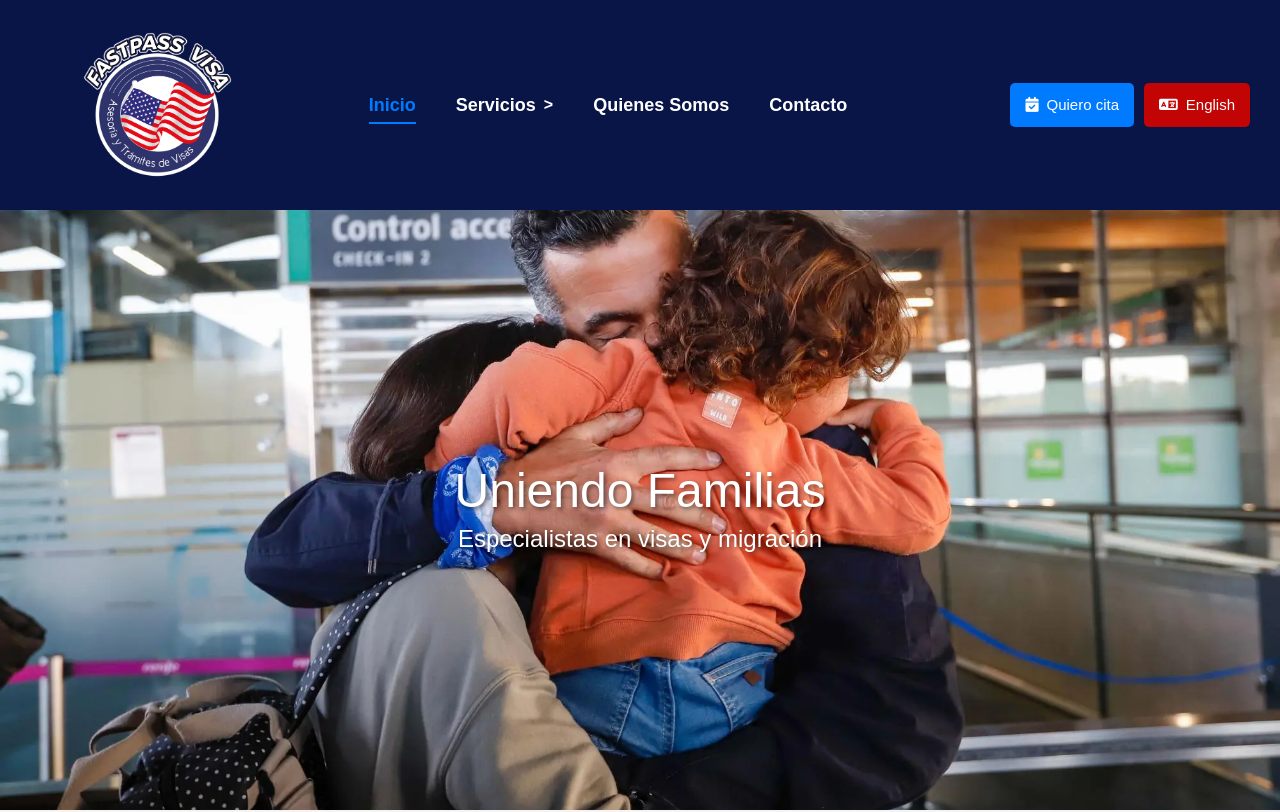
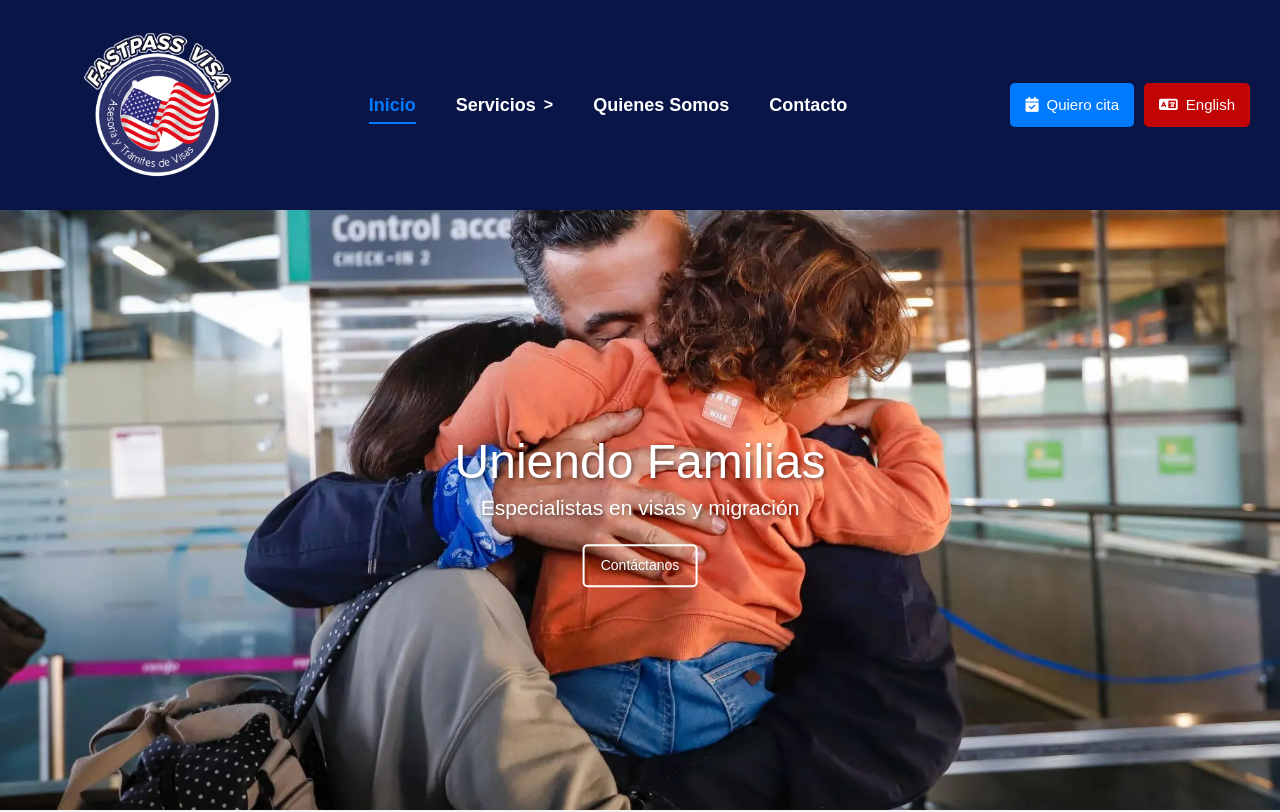
Before and after one commit to Danielhndzfor/WebFastPass, a React (Vite) app: page / in a window 1280 px wide. Shown: the top 812 px of the page. Built offline with nearby package versions, Linux system fonts and the light colour scheme.

Commit message:
Agregando boton en parallax

```diff
--- a/src/components/Parallax.jsx
+++ b/src/components/Parallax.jsx
@@ -4,12 +4,18 @@ import '../css/Parallax.css'; // Asegúrate de que la ruta sea correcta
 
 function Parallax() {
     const { t } = useTranslation();
+    const whatsappNumber = '523143526003'; // Reemplaza con el número de WhatsApp de destino
+    const textMessage = `Buenas tardes, me gustaría realizar una cita 📅🕒`;
+    const whatsappLink = `https://wa.me/${whatsappNumber}?text=${encodeURIComponent(textMessage)}`;
 
     return (
         <div className="parallax-container fade-in">
             <div className="parallax-content">
                 <h1>{t('Uniendo Familias')}</h1>
                 <p>{t('Especialistas en visas y migración')}</p>
+                <a href={whatsappLink} target="_blank" rel="noopener noreferrer" className="contactbtn">
+                    {t('Contáctanos')}
+                </a>
             </div>
         </div>
     );
--- a/src/css/Parallax.css
+++ b/src/css/Parallax.css
@@ -27,8 +27,28 @@
 }
 
 .parallax-content p {
-    font-size: 24px;
+    font-size: 21px;
     margin: 0;
+}
+
+.contactbtn {
+    display: inline-block;
+    padding: 8px 16px; /* Reduce el padding */
+    font-size: 14px; /* Reduce el tamaño de fuente */
+    color: white;
+    background-color: transparent; /* Botón transparente */
+    border: 2px solid white; /* Borde blanco */
+    border-radius: 5px;
+    text-decoration: none;
+    cursor: pointer;
+    transition: background-color 0.3s ease, color 0.3s ease; /* Transición de color */
+    margin-top: 20px; /* Espacio superior */
+}
+
+.contactbtn:hover {
+    background-color: #007BFF; /* Azul en hover */
+    color: white; /* Asegura que el texto siga siendo blanco en hover */
+    border-color: #007BFF; /* Cambia el borde a azul en hover */
 }
 
 @keyframes fadeIn {
```
